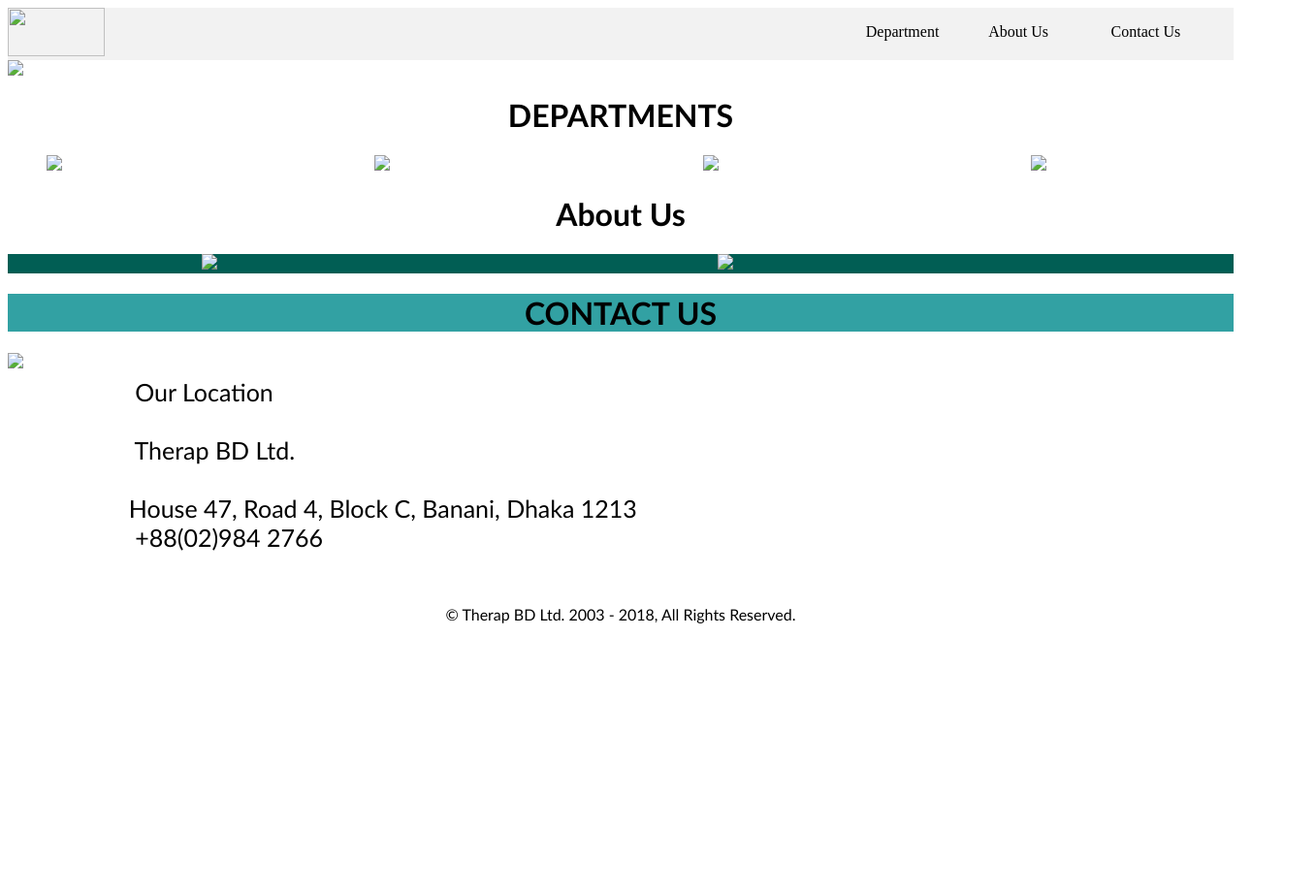
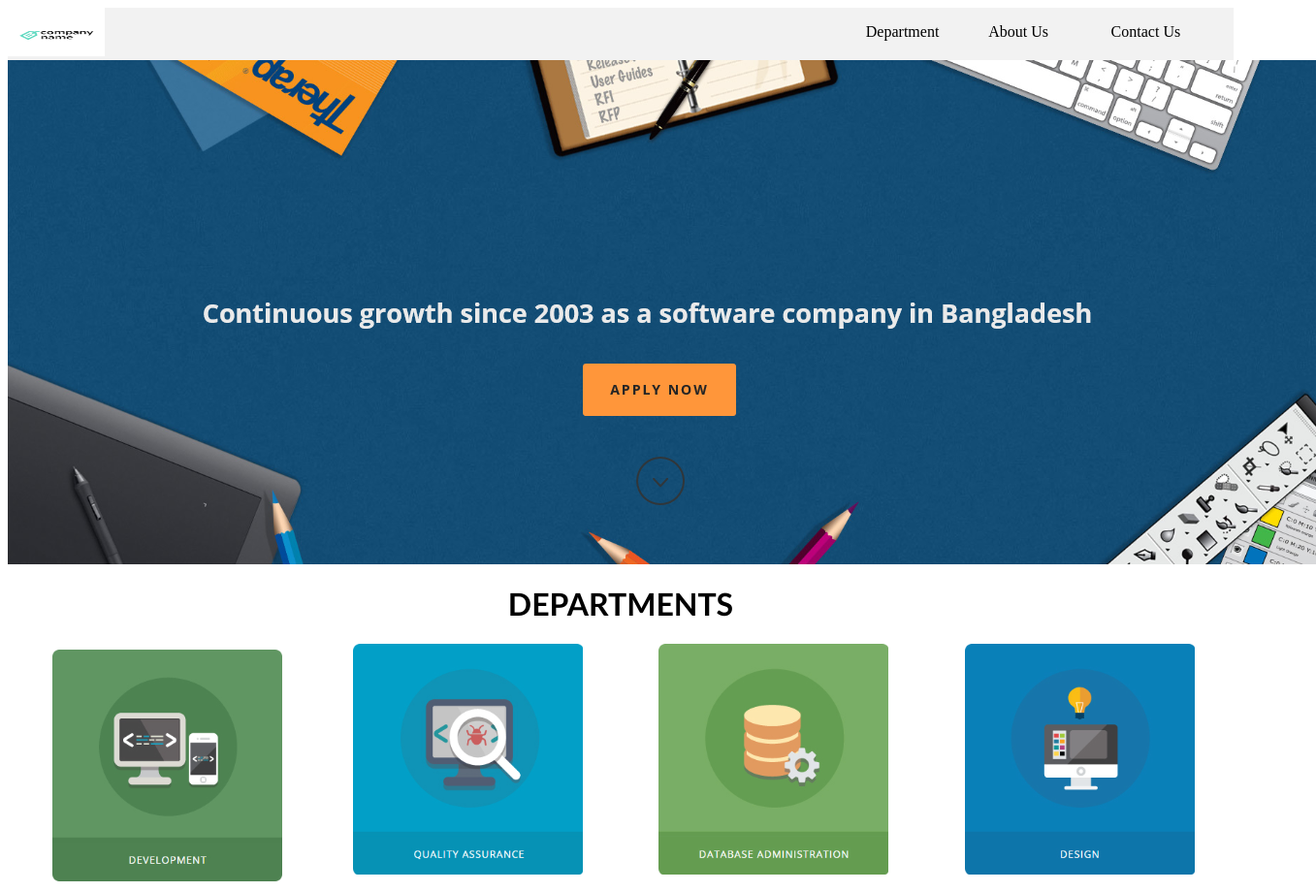
Before and after one commit to Naimulnobel/Company-website, a plain HTML site: page index.html in a window 1280 px wide. Shown: the top 920 px of the page at 97% size, 1357 px wide, since content can reach past the window. Before the commit the page ends 800 px from the top, so only its background shows below. Drawn offline with Linux system fonts and the light colour scheme; files that its build step writes are made by us from their sources.

Commit message:
project root file

```diff
--- a/index.html
+++ b/index.html
@@ -4,13 +4,13 @@
     <meta charset="UTF-8">
     <meta name="viewport" content="width=device-width, initial-scale=1.0">
     <meta http-equiv="X-UA-Compatible" content="ie=edge">
-    <link rel="stylesheet" href="stylesheet.css">
+    <link rel="stylesheet" href="stylesheet/stylesheet.css">
     <title>Company</title>
 </head>
 <body>
     <div class="Header">
         <div class="logo">
-            <img src="logo.png" class="logo-image">
+            <img src="assets/logo.png" class="logo-image">
         </div>
         <div class="heading-deaprtment">
               <p>Department</p>
@@ -23,23 +23,23 @@
           </div>
     </div>
     <div class="application">
-        <img src="apply.png" class="apply-img">
+        <img src="assets/Screenshot_2018-11-20 Therap BD Career – Therap BD Career.png" class="apply-img">
     </div>
     <div class="depatment-title">
             <h1>DEPARTMENTS</h1>
      </div>
     <div class="Department-content">
         <div class="development">
-            <img src="development.png" class="dev-img">
+            <img src="assets/development.png" class="dev-img">
         </div>
         <div class="quality">
-                <img src="quality.png" class="quality-img">
+                <img src="assets/quality.png" class="quality-img">
         </div>
         <div class="database">
-                <img src="database.png" class="database-img">
+                <img src="assets/database.png" class="database-img">
         </div>
         <div class="design">
-                <img src="design.png" class="design-img">
+                <img src="assets/design.png" class="design-img">
         </div>
     </div>
     <div class="about-title">
@@ -47,10 +47,10 @@
     </div>
     <div class="information-of-company">
         <div class="who-we-are">
-            <img src="WHO WE ARE.png" class="WHO WE ARE img">
+            <img src="assets/WHO WE ARE.png" class="WHO WE ARE img">
         </div>
         <div class="WHAT-WE-DO">
-                <img src="WHAT WE DO.png" class="WHAT WE DO img">
+                <img src="assets/WHAT WE DO.png" class="WHAT WE DO img">
         </div>
     </div>
     <div class="contact-title">
@@ -58,7 +58,7 @@
     </div>
     <div class="locationandcontactinfo">
         <div class="Map">
-            <img src="map.png" class="map-img">
+            <img src="assets/map.png" class="map-img">
         </div>
         <div class="contact-info">
             <pre>
```
